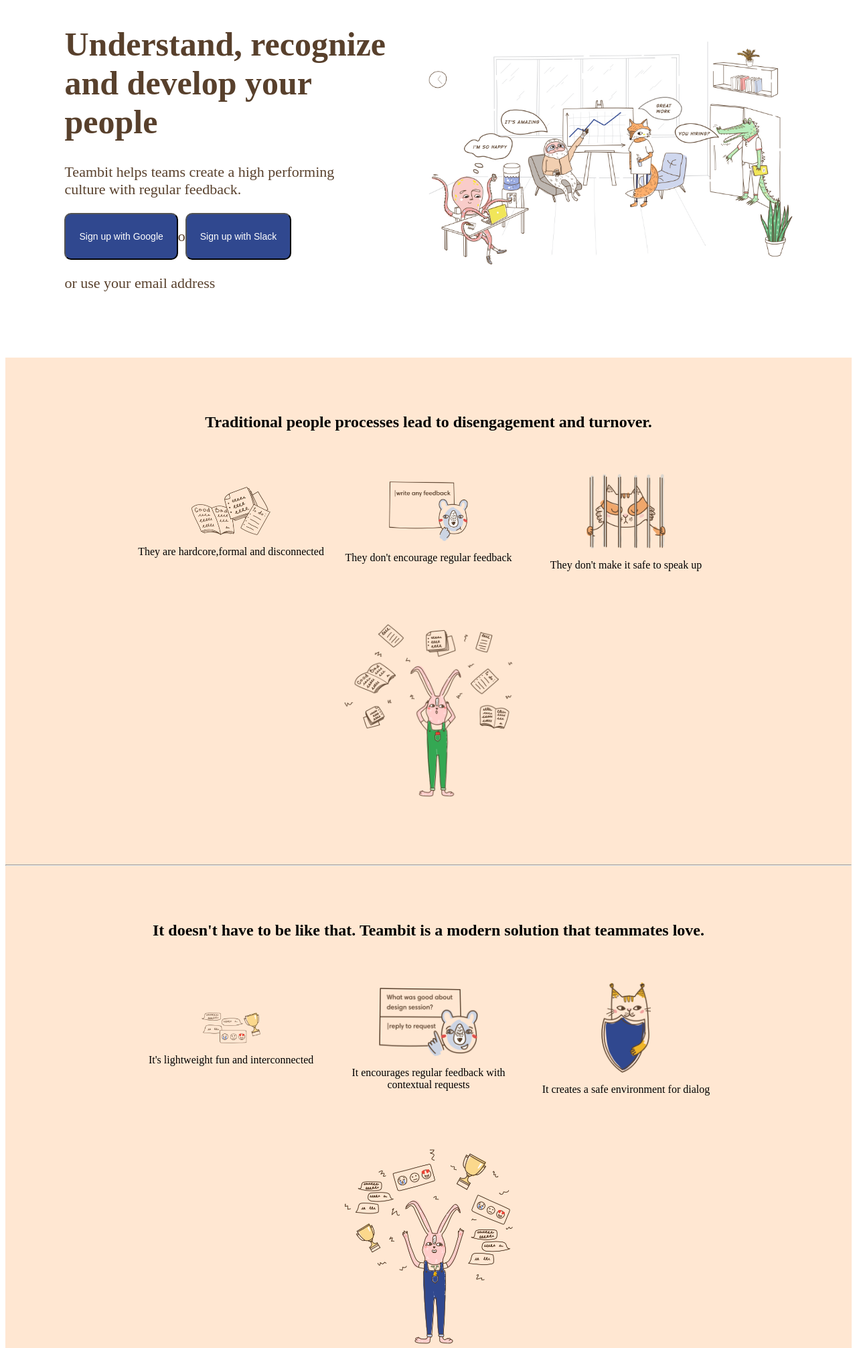
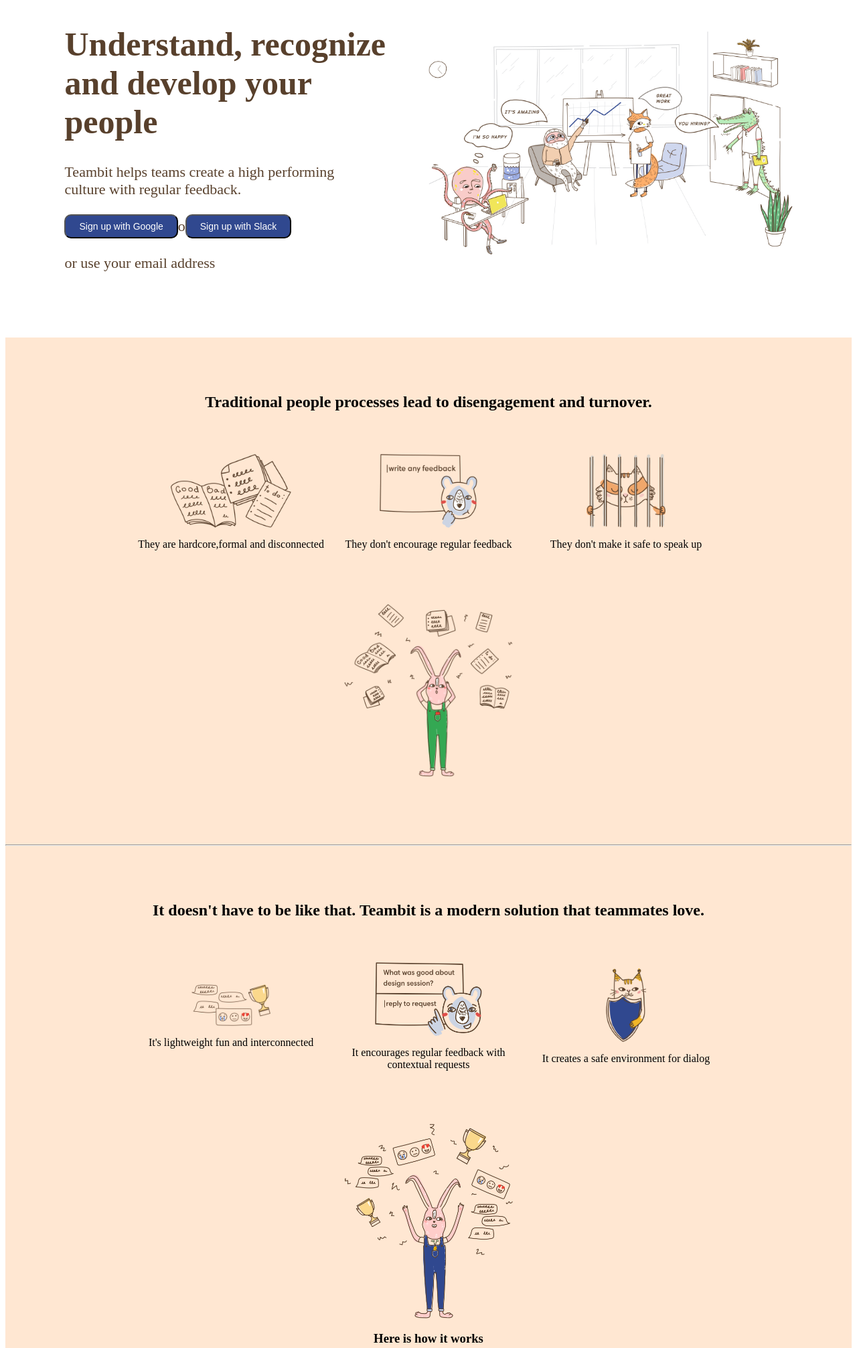
Before and after one commit to MATVEN/sass-teambit, a website: page public/index.html in a window 1280 px wide. Shown: the part 133-2146 px from the top of the page at 67% size. Drawn offline with Linux system fonts and the light colour scheme.

Commit message:
edit settings element

```diff
--- a/src/scss/_main.scss
+++ b/src/scss/_main.scss
@@ -22,19 +22,11 @@
         align-items: center;
 
           img{
-            width: 40%;
+            max-height: 110px;
           }
 
           #img1{
-            width: 30%;
-          }
-
-          #img2{
-            width: 50%;
-          }
-
-          #img3{
-            width: 25%;
+            width: 40%;
           }
       }
   }
--- a/src/scss/style.scss
+++ b/src/scss/style.scss
@@ -10,6 +10,11 @@
   padding: 7% 0%;
 }
 
+form{
+  height: 40px;
+  align-items: center;
+}
+
 .btn{
   display: flex;
 
@@ -17,7 +22,7 @@
      background-color: $btn_color;
      color: white;
      font-size: 14px;
-     padding: 0px 20px;
+     padding: 8px 20px;
      border-radius: 10px;
    }
 }
```
Also changed, not shown: public/css/style.css.
